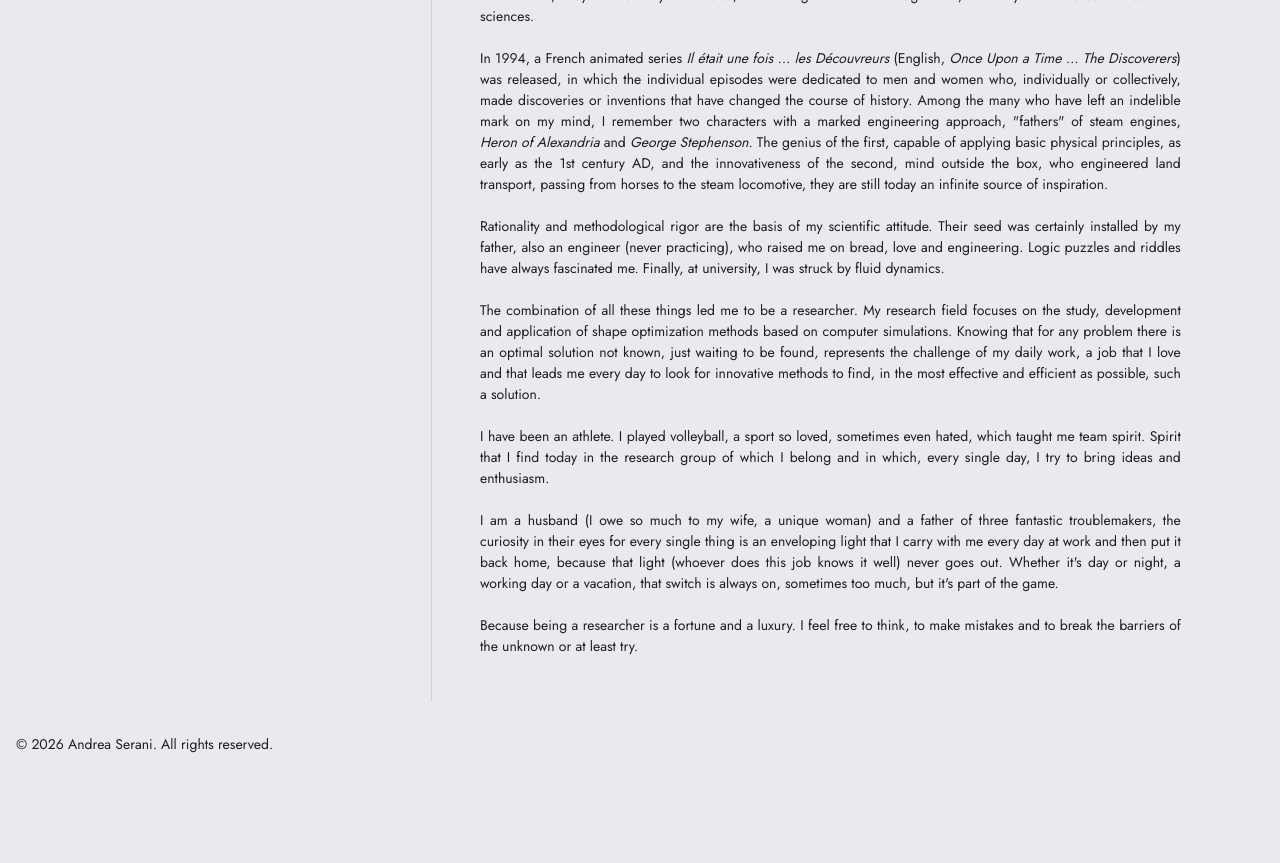
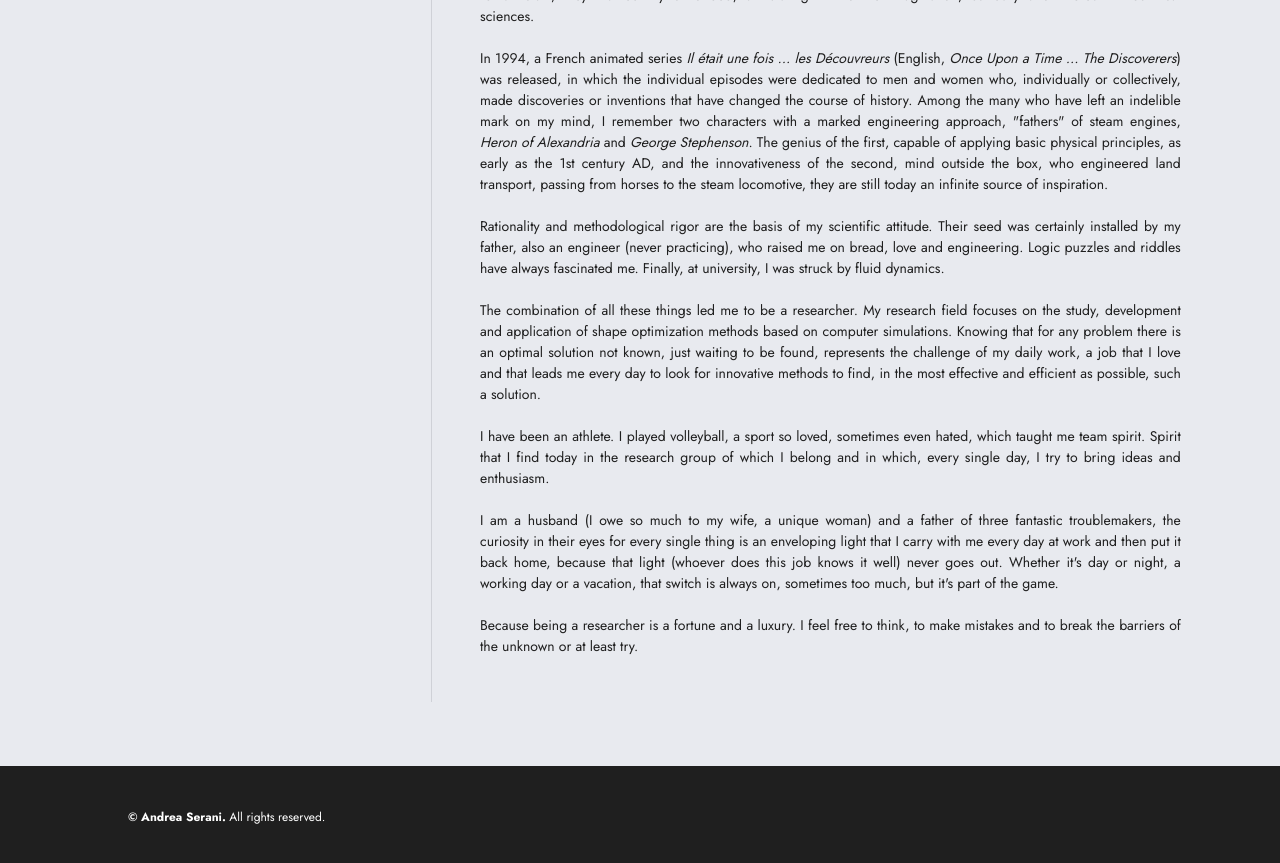
Before and after one commit to aserani/aserani.github.io, a Jekyll site: the page built from index.html, in a window 1280 px wide and 900 px high, scrolled down 621 px. Shown: the top 863 px of the window. Built offline with Jekyll 4.4.1, drawn with Linux system fonts in a browser that asks for light colours; a style sheet for code colours, icons or effects is not loaded; before the commit the page ends 1376 px from its top, so only the background shows below that.

Commit message:
Redesign footer with updated layout and styles

```diff
--- a/_includes/footer.html
+++ b/_includes/footer.html
@@ -1,5 +1,12 @@
-<footer class="container py-6">
-  <div class="text-sm opacity-75">
-    © {{ "now" | date: "%Y" }} Andrea Serani. All rights reserved.
-  </div>
+<footer class="bg-front mt-16 pt-8 pb-16">
+	<div class="container flex">
+		<div class="w-1/3 text-back-light font-header text-xs">
+			<strong>© <span id="year"></span> Andrea Serani.</strong> All rights reserved.
+		</div>
+		<div class="w-2/3 text-right">
+	<!--		Via di Vallerano 139, 00128 Rome, Italy </br>
+			<svg style="color: white" xmlns="http://www.w3.org/2000/svg" width="16" height="16" fill="currentColor" class="bi bi-telephone" viewBox="0 0 16 16"> <path d="M3.654 1.328a.678.678 0 0 0-1.015-.063L1.605 2.3c-.483.484-.661 1.169-.45 1.77a17.568 17.568 0 0 0 4.168 6.608 17.569 17.569 0 0 0 6.608 4.168c.601.211 1.286.033 1.77-.45l1.034-1.034a.678.678 0 0 0-.063-1.015l-2.307-1.794a.678.678 0 0 0-.58-.122l-2.19.547a1.745 1.745 0 0 1-1.657-.459L5.482 8.062a1.745 1.745 0 0 1-.46-1.657l.548-2.19a.678.678 0 0 0-.122-.58L3.654 1.328zM1.884.511a1.745 1.745 0 0 1 2.612.163L6.29 2.98c.329.423.445.974.315 1.494l-.547 2.19a.678.678 0 0 0 .178.643l2.457 2.457a.678.678 0 0 0 .644.178l2.189-.547a1.745 1.745 0 0 1 1.494.315l2.306 1.794c.829.645.905 1.87.163 2.611l-1.034 1.034c-.74.74-1.846 1.065-2.877.702a18.634 18.634 0 0 1-7.01-4.42 18.634 18.634 0 0 1-4.42-7.009c-.362-1.03-.037-2.137.703-2.877L1.885.511z" fill="white"></path> </svg>+39-06-50299-334 </br>
+			Email: andrea.serani@cnr.it-->
+		</div>
+	</div>
 </footer>
```
